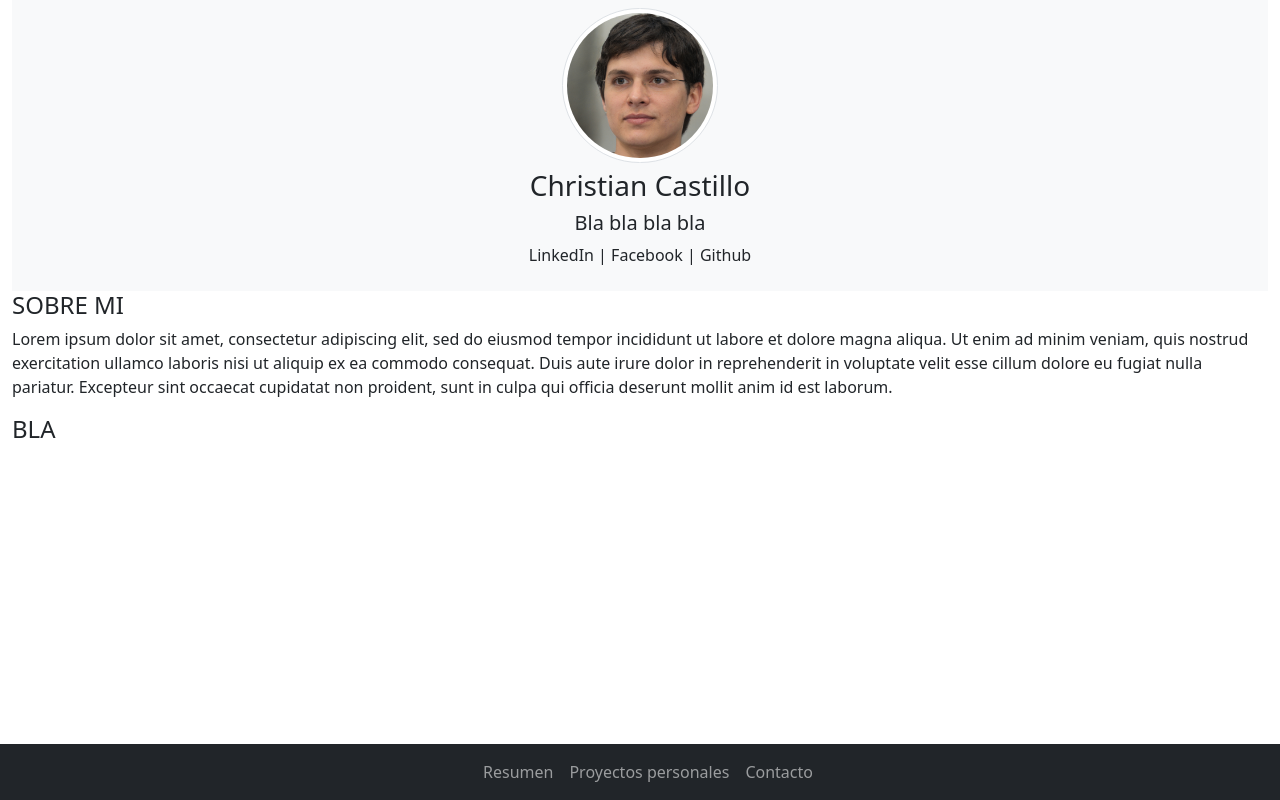
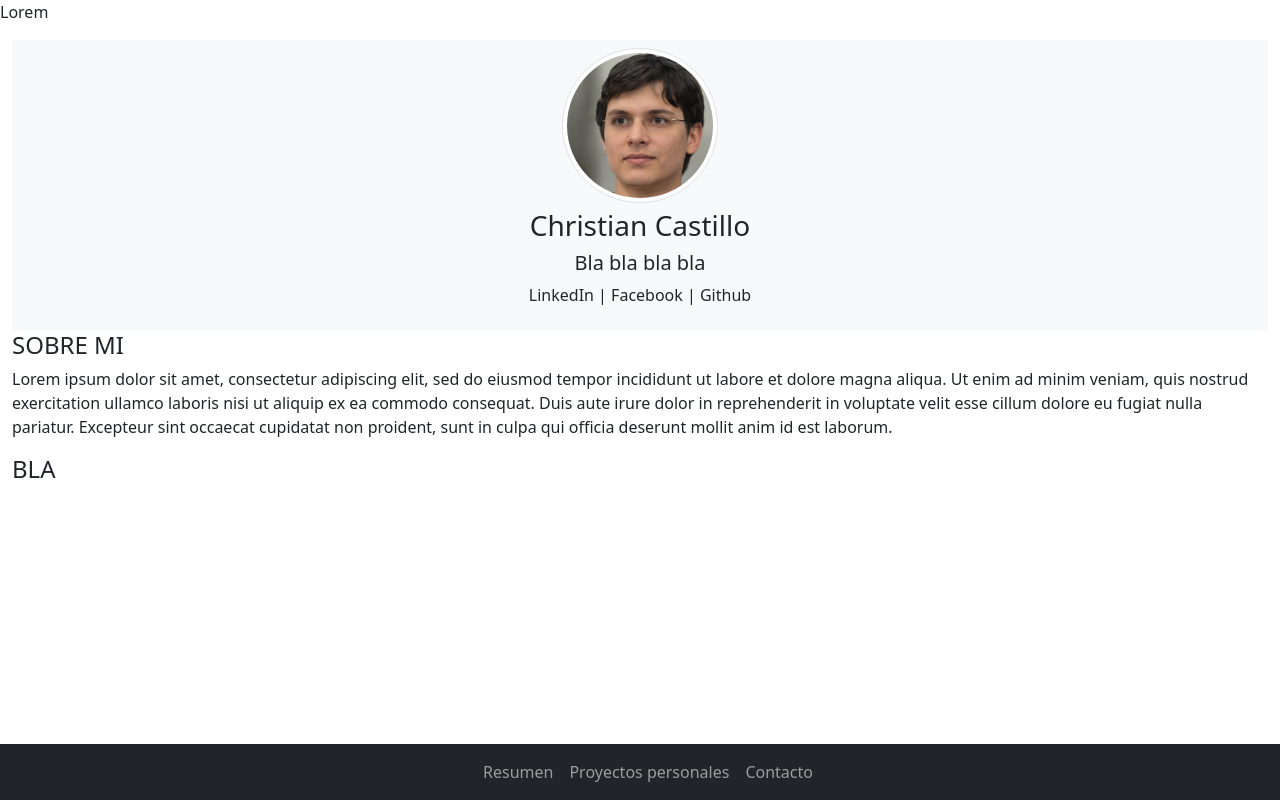
Before and after one commit to christiancastillo/christiancastillo.github.io, a plain HTML site: page index.html in a window 1280 px wide. Shown: the top 800 px of the page. Drawn offline with Linux system fonts and the light colour scheme.

Commit message:
Update index.html

```diff
--- a/index.html
+++ b/index.html
@@ -11,6 +11,29 @@
 </head>
 
 <body>
+	<div id="container-fluid">
+		<div id="carouselExampleControls" class="carousel slide" data-ride="carousel">
+			<div class="carousel-inner">
+				<div class="carousel-item active">
+					<p>Lorem</p>
+				</div>
+				<div class="carousel-item">
+					<p>Lorem 2</p>
+				</div>
+				<div class="carousel-item">
+					<p>Lorem 3</p>
+				</div>
+			</div>
+			<a class="carousel-control-prev" href="#carouselExampleControls" role="button" data-slide="prev">
+				<span class="carousel-control-prev-icon" aria-hidden="true"></span>
+				<span class="sr-only">Previous</span>
+			</a>
+			 <a class="carousel-control-next" href="#carouselExampleControls" role="button" data-slide="next">
+				<span class="carousel-control-next-icon" aria-hidden="true"></span>
+				<span class="sr-only">Next</span>
+			</a>
+		</div>
+	</div>
 	  <!--Secciones horizontales INICIO-->
 	<div class="container-fluid">
 		<div class="row flex-row flex-nowrap">
```
Lines whose indentation alone changed are shown as unchanged.
